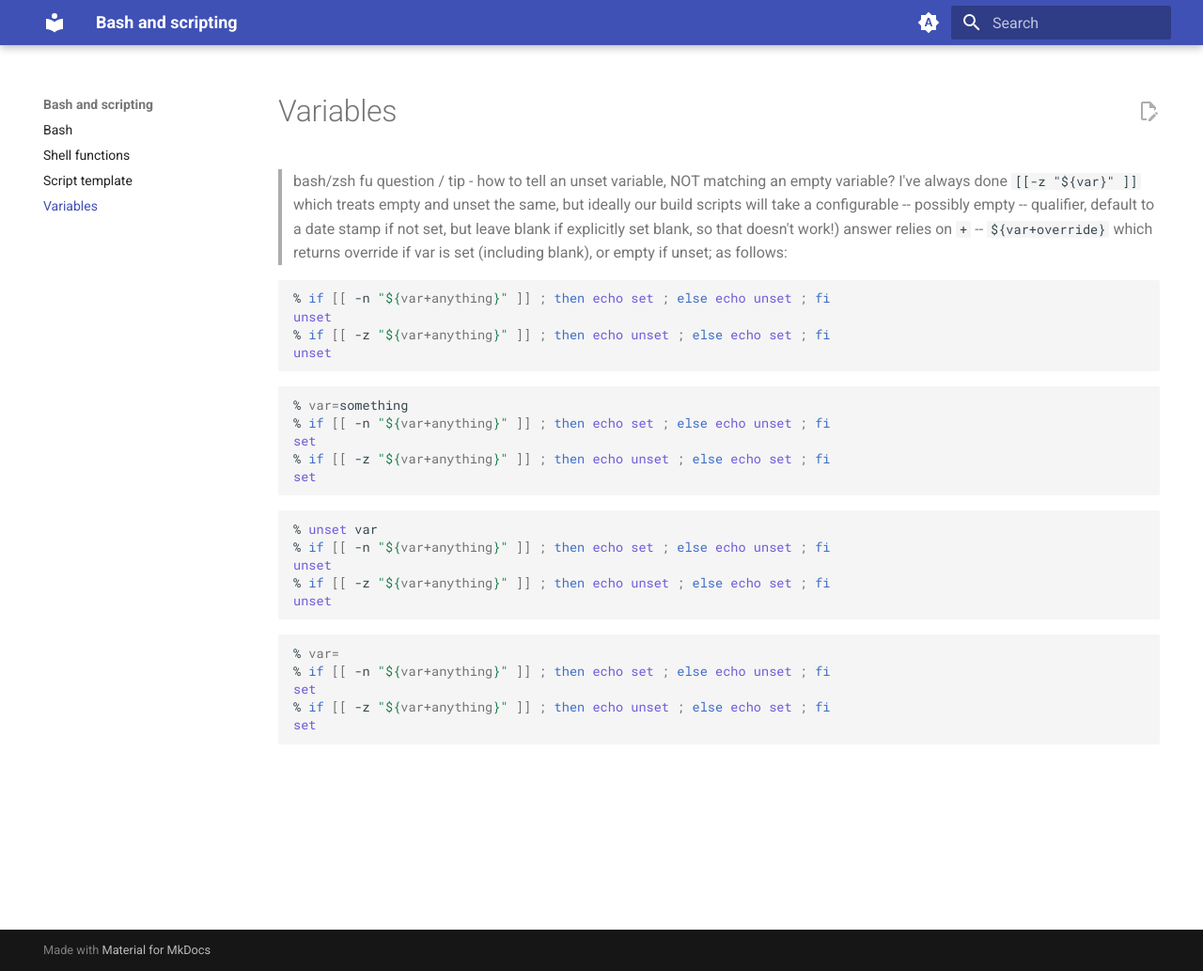
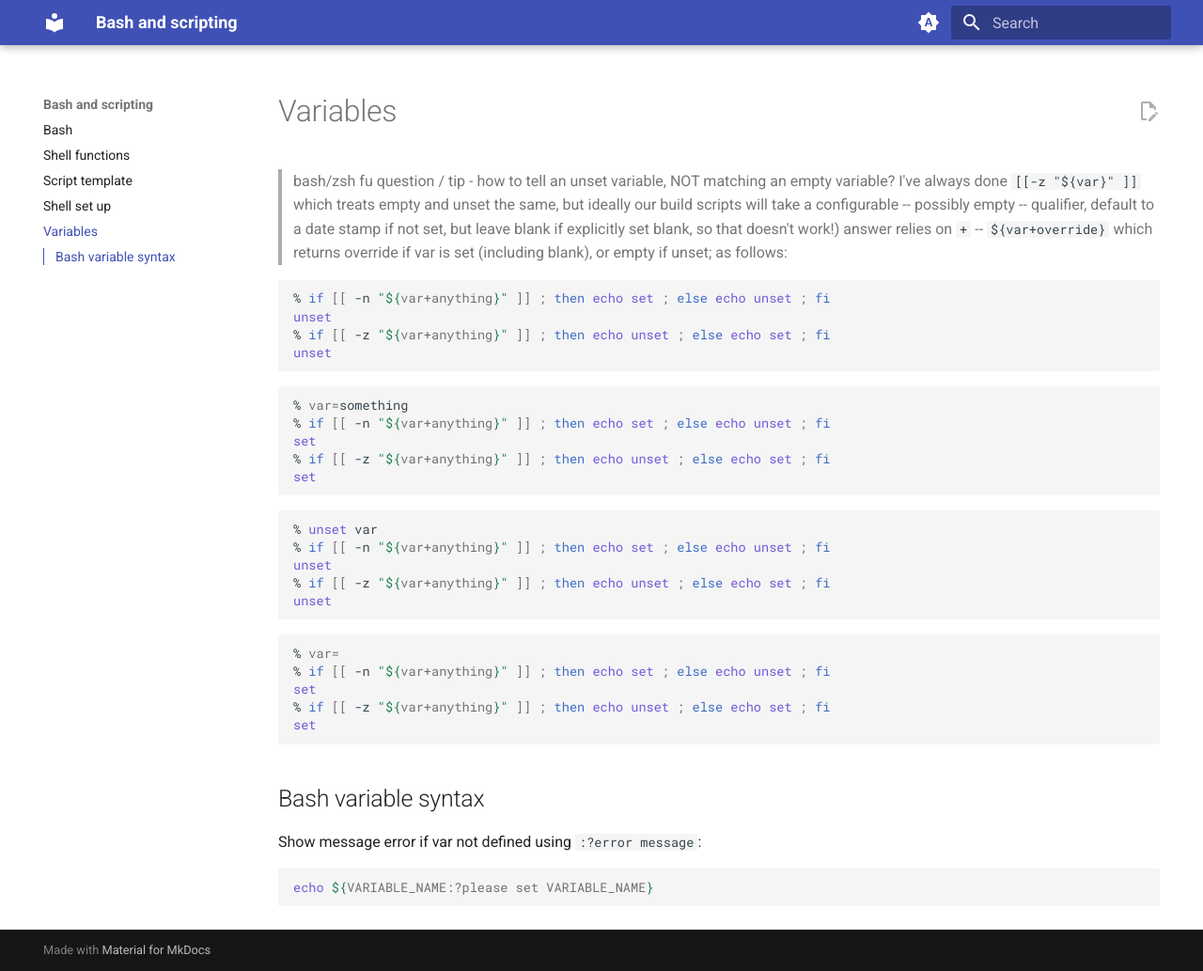
Before and after one commit to jcabrerizo/scratch-notes-shell, an MkDocs documentation site: the page built from docs/vars.md, in a window 1280 px wide and 1033 px high. Shown: the whole window at 94% size. Built offline with MkDocs 1.6.1 and Material for MkDocs 9.7.7, drawn with Linux system fonts in a browser that asks for light colours.

Commit message:
shell set up

````diff
--- a/docs/vars.md
+++ b/docs/vars.md
@@ -37,3 +37,11 @@ set
 % if [[ -z "${var+anything}" ]] ; then echo unset ; else echo set ; fi
 set
 ```
+
+## Bash variable syntax
+
+Show message error if var not defined using `:?error message`:
+
+```shell
+echo ${VARIABLE_NAME:?please set VARIABLE_NAME}
+```
````
Also changed, not shown: docs/shell_setup.md (added, +28 -0 lines).
